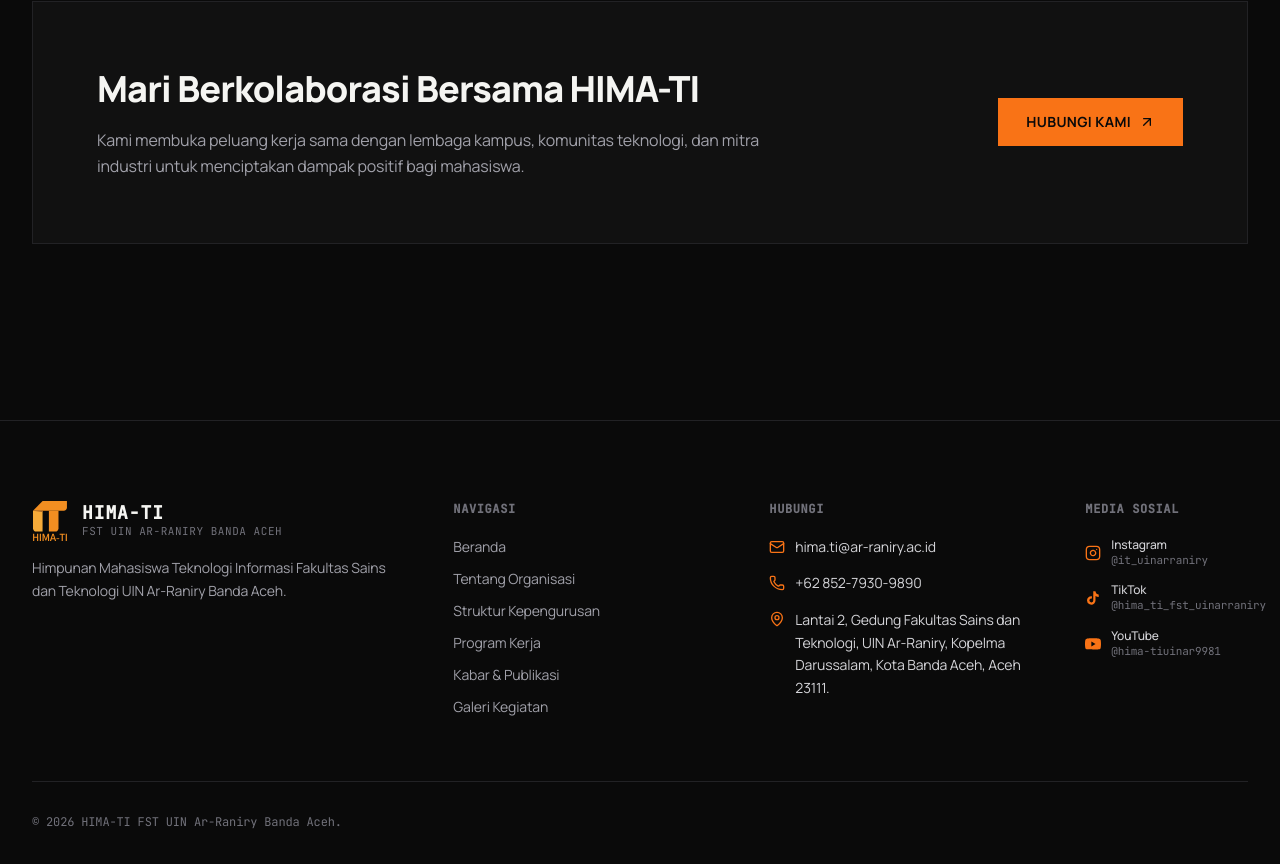
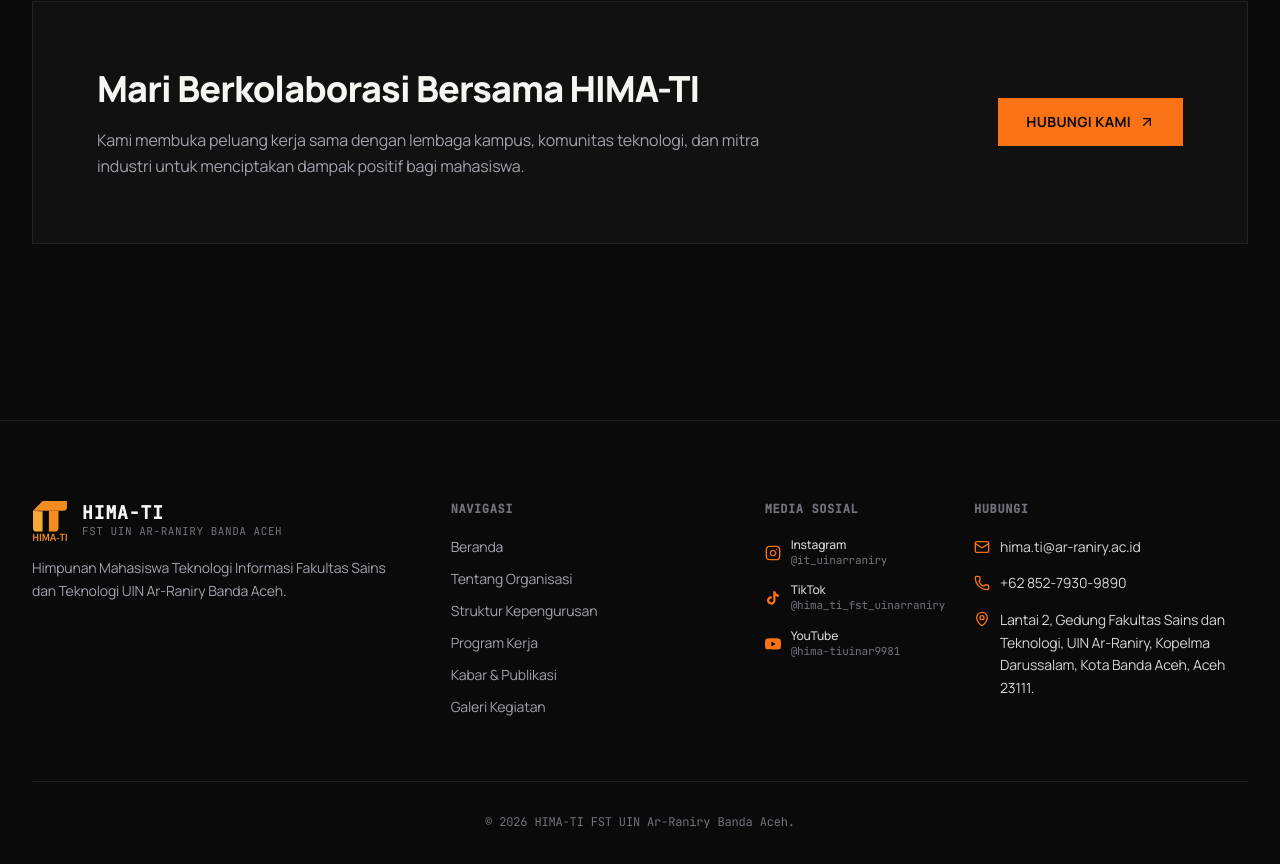
Before and after one commit to dimasrwan/WEBSITE-HIMA-TI, a Next.js app: page / in a window 1280 px wide. Shown: the part 3754-4618 px from the top of the page. Built offline with nearby package versions, Linux system fonts and the light colour scheme.

Commit message:
refactor: swap media sosial and hubungi columns, center copyright text in footer

```diff
--- a/src/components/layout/Footer.tsx
+++ b/src/components/layout/Footer.tsx
@@ -80,12 +80,11 @@
   },
 ];
 
-
 export default function Footer() {
   return (
     <footer className="bg-[#0A0A0A] border-t border-[#222225] pt-16 sm:pt-20 pb-12 mt-20 sm:mt-24">
       <Container size="xl">
-        <div className="grid grid-cols-1 md:grid-cols-2 lg:grid-cols-12 gap-10 lg:gap-12 pb-12 sm:pb-16">
+        <div className="grid grid-cols-1 md:grid-cols-2 lg:grid-cols-12 gap-10 lg:gap-10 pb-12 sm:pb-16">
           {/* Kolom 1: Identitas HIMA-TI (4 cols) */}
           <div className="lg:col-span-4 flex flex-col items-start">
             <Link href="/" className="flex items-center gap-3.5 group mb-4">
@@ -112,7 +111,7 @@
             </p>
           </div>
 
-          {/* Kolom 2: Navigasi (2.5 cols -> 3 cols) */}
+          {/* Kolom 2: NAVIGASI (2.5 cols -> 3 cols) */}
           <div className="lg:col-span-3 flex flex-col">
             <span className="text-xs font-mono text-[#71717A] uppercase tracking-wider block mb-5 font-semibold">
               NAVIGASI
@@ -131,7 +130,39 @@
             </ul>
           </div>
 
-          {/* Kolom 3: Hubungi (3 cols) */}
+          {/* Kolom 3: MEDIA SOSIAL (2.5 cols -> 2 cols) */}
+          <div className="lg:col-span-2 flex flex-col">
+            <span className="text-xs font-mono text-[#71717A] uppercase tracking-wider block mb-5 font-semibold">
+              MEDIA SOSIAL
+            </span>
+            <ul className="space-y-3.5 text-sm">
+              {SOCIAL_ITEMS.map((item) => {
+                const IconComponent = item.icon;
+                return (
+                  <li key={item.name}>
+                    <a
+                      href={item.href}
+                      target="_blank"
+                      rel="noopener noreferrer"
+                      className="group inline-flex items-center gap-2.5 text-[#A1A1AA] hover:text-[#F97316] transition-colors"
+                    >
+                      <IconComponent className="w-4 h-4 text-[#F97316] shrink-0 transition-transform group-hover:scale-110" />
+                      <div className="flex flex-col">
+                        <span className="text-xs font-medium text-[#D4D4D8] group-hover:text-[#F97316] transition-colors">
+                          {item.name}
+                        </span>
+                        <span className="text-[11px] font-mono text-[#71717A] group-hover:text-[#F97316]/80 transition-colors">
+                          {item.username}
+                        </span>
+                      </div>
+                    </a>
+                  </li>
+                );
+              })}
+            </ul>
+          </div>
+
+          {/* Kolom 4: HUBUNGI (3 cols) */}
           <div className="lg:col-span-3 flex flex-col">
             <span className="text-xs font-mono text-[#71717A] uppercase tracking-wider block mb-5 font-semibold">
               HUBUNGI
@@ -173,42 +204,10 @@
               </div>
             </div>
           </div>
-
-          {/* Kolom 4: Media Sosial (2 cols) */}
-          <div className="lg:col-span-2 flex flex-col">
-            <span className="text-xs font-mono text-[#71717A] uppercase tracking-wider block mb-5 font-semibold">
-              MEDIA SOSIAL
-            </span>
-            <ul className="space-y-3.5 text-sm">
-              {SOCIAL_ITEMS.map((item) => {
-                const IconComponent = item.icon;
-                return (
-                  <li key={item.name}>
-                    <a
-                      href={item.href}
-                      target="_blank"
-                      rel="noopener noreferrer"
-                      className="group inline-flex items-center gap-2.5 text-[#A1A1AA] hover:text-[#F97316] transition-colors"
-                    >
-                      <IconComponent className="w-4 h-4 text-[#F97316] shrink-0 transition-transform group-hover:scale-110" />
-                      <div className="flex flex-col">
-                        <span className="text-xs font-medium text-[#D4D4D8] group-hover:text-[#F97316] transition-colors">
-                          {item.name}
-                        </span>
-                        <span className="text-[11px] font-mono text-[#71717A] group-hover:text-[#F97316]/80 transition-colors">
-                          {item.username}
-                        </span>
-                      </div>
-                    </a>
-                  </li>
-                );
-              })}
-            </ul>
-          </div>
         </div>
 
-        {/* Bagian Bawah: Copyright */}
-        <div className="pt-8 border-t border-[#222225]">
+        {/* Bagian Bawah: Copyright (Centered) */}
+        <div className="pt-8 border-t border-[#222225] flex items-center justify-center text-center">
           <p className="text-xs font-mono text-[#71717A]">
             © 2026 HIMA-TI FST UIN Ar-Raniry Banda Aceh.
           </p>
```
